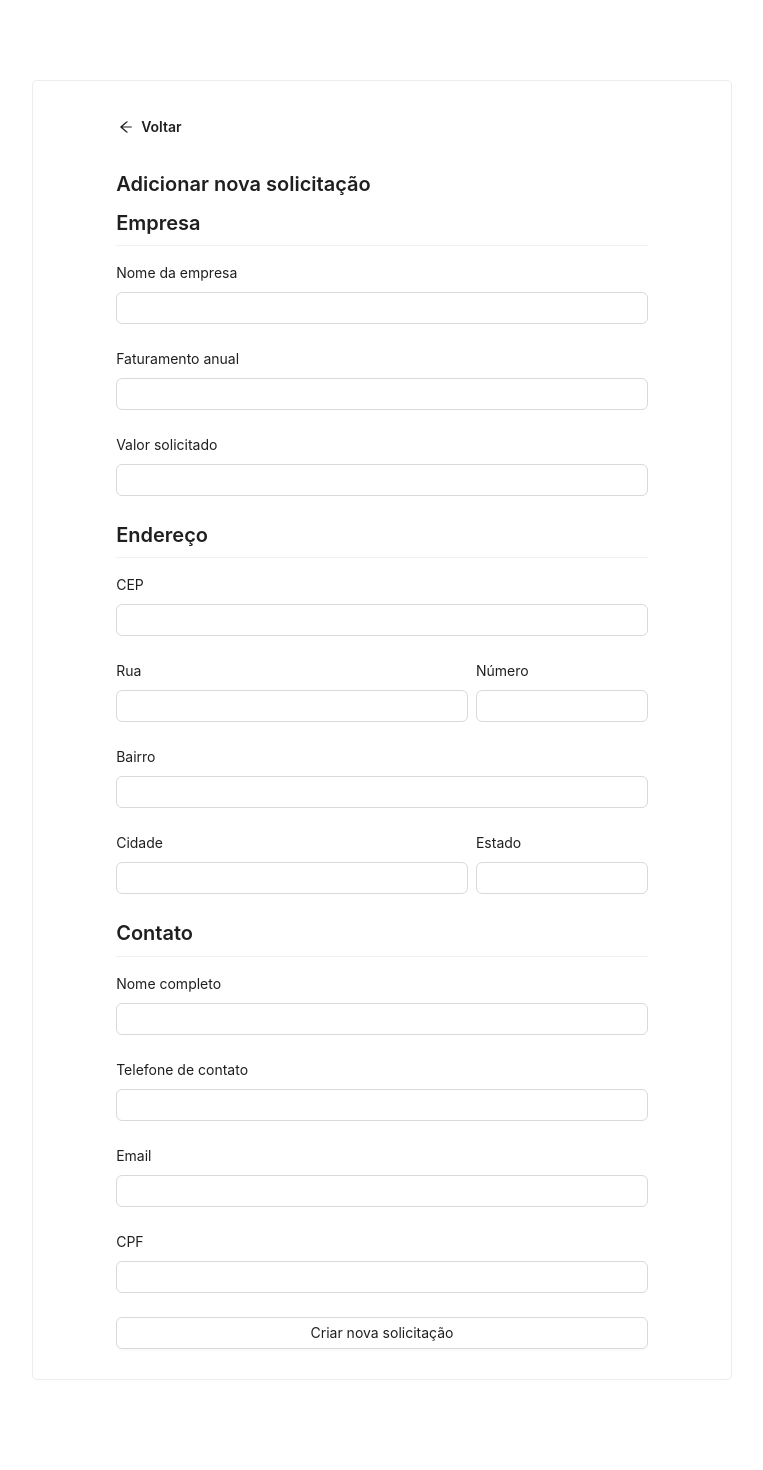
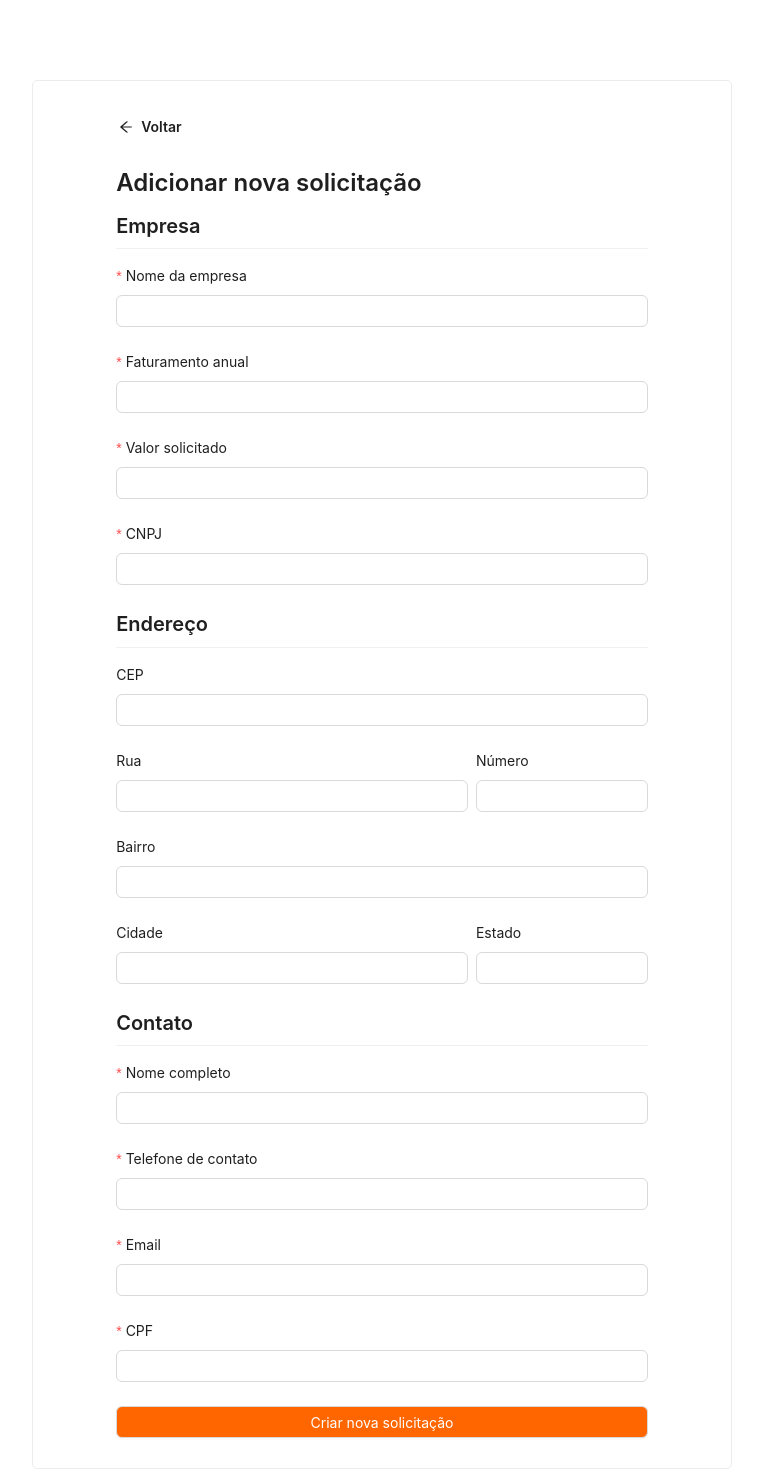
Before and after one commit to YDan08/teste-money-money, a React (Create React App) app: page /add-solicitacao in a window 1280 px wide. Shown: the top 1470 px of the page, without its empty margins (258-1021 px from the left). Built offline with nearby package versions, Linux system fonts and the light colour scheme.

Commit message:
feat: adicionar api e rules no cadastro de solicitacao

```diff
--- a/src/pages/AddSolicitacao/AddSolicitacao.jsx
+++ b/src/pages/AddSolicitacao/AddSolicitacao.jsx
@@ -1,14 +1,37 @@
 import { ArrowLeftOutlined } from '@ant-design/icons';
-import { Button, Col, Form, Input, Row, Typography } from 'antd';
-import { Link } from 'react-router-dom';
+import { Button, Col, Form, Input, message, Row, Typography } from 'antd';
+import { Link, useNavigate } from 'react-router-dom';
 import LayoutDefault from '../../components/LayoutDefault';
 import Categoria from '../../components/Categoria';
 import TituloCategoria from '../../components/TituloCategoria';
+import BotaoForm from '../../components/BotaoForm';
+import { api } from '../../utils/api';
 
 export const AddSolicitacao = () => {
+  const navigate = useNavigate();
+
+  const [messageApi, contextHolder] = message.useMessage();
+
+  const error = () => {
+    messageApi.open({
+      type: 'error',
+      content: 'Não foi possível cadastrar a solicitação',
+    });
+  };
+
+  const cadastrarSolicitacao = async (dados) => {
+    try {
+      await api.post('/solicitacoes', dados);
+      navigate('/');
+    } catch (e) {
+      error();
+    }
+  };
+
   return (
     <LayoutDefault>
-      <Form layout="vertical">
+      {contextHolder}
+      <Form layout="vertical" onFinish={cadastrarSolicitacao}>
         <Row justify="center">
           <Col span={20}>
             <Link to="/">
@@ -23,7 +46,7 @@ export const AddSolicitacao = () => {
           </Col>
 
           <Col span={20}>
-            <Typography.Title level={4}>
+            <Typography.Title level={3}>
               Adicionar nova solicitação
             </Typography.Title>
           </Col>
@@ -32,13 +55,41 @@ export const AddSolicitacao = () => {
             <TituloCategoria>Empresa</TituloCategoria>
           </Categoria>
           <Col span={20}>
-            <Form.Item label="Nome da empresa">
+            <Form.Item
+              label="Nome da empresa"
+              name="nomeEmpresa"
+              rules={[
+                { required: true, message: 'O nome da empresa é obrigatório' },
+              ]}
+            >
               <Input />
             </Form.Item>
-            <Form.Item label="Faturamento anual">
+            <Form.Item
+              label="Faturamento anual"
+              name="faturamentoAnual"
+              rules={[
+                {
+                  required: true,
+                  message: 'O faturamento anual é obrigatório',
+                },
+              ]}
+            >
               <Input />
             </Form.Item>
-            <Form.Item label="Valor solicitado">
+            <Form.Item
+              label="Valor solicitado"
+              name="valorSolicitado"
+              rules={[
+                { required: true, message: 'O valor solicitado é obrigatório' },
+              ]}
+            >
+              <Input />
+            </Form.Item>
+            <Form.Item
+              label="CNPJ"
+              name="cnpj"
+              rules={[{ required: true, message: 'O CNPJ é obrigatório' }]}
+            >
               <Input />
             </Form.Item>
           </Col>
@@ -47,32 +98,32 @@ export const AddSolicitacao = () => {
             <TituloCategoria>Endereço</TituloCategoria>
           </Categoria>
           <Col span={20}>
-            <Form.Item label="CEP">
+            <Form.Item label="CEP" name="cep">
               <Input />
             </Form.Item>
             <Row justify="space-between" gutter={8}>
               <Col span={16}>
-                <Form.Item label="Rua">
+                <Form.Item label="Rua" name="rua">
                   <Input />
                 </Form.Item>
               </Col>
               <Col span={8}>
-                <Form.Item label="Número">
+                <Form.Item label="Número" name="numero">
                   <Input />
                 </Form.Item>
               </Col>
             </Row>
-            <Form.Item label="Bairro">
+            <Form.Item label="Bairro" name="bairro">
               <Input />
             </Form.Item>
             <Row justify="space-between" gutter={8}>
               <Col span={16}>
-                <Form.Item label="Cidade">
+                <Form.Item label="Cidade" name="cidade">
                   <Input />
                 </Form.Item>
               </Col>
               <Col span={8}>
-                <Form.Item label="Estado">
+                <Form.Item label="Estado" name="estado">
                   <Input />
                 </Form.Item>
               </Col>
@@ -83,22 +134,60 @@ export const AddSolicitacao = () => {
             <TituloCategoria>Contato</TituloCategoria>
           </Categoria>
           <Col span={20}>
-            <Form.Item label="Nome completo">
+            <Form.Item
+              label="Nome completo"
+              name="nomeResponsavel"
+              rules={[
+                {
+                  required: true,
+                  message: 'O nome completo é obrigatório',
+                },
+              ]}
+            >
               <Input />
             </Form.Item>
-            <Form.Item label="Telefone de contato">
+            <Form.Item
+              label="Telefone de contato"
+              name="telefone"
+              rules={[
+                {
+                  required: true,
+                  message: 'O telefone é obrigatório',
+                },
+              ]}
+            >
               <Input />
             </Form.Item>
-            <Form.Item label="Email">
+            <Form.Item
+              label="Email"
+              name="email"
+              rules={[
+                {
+                  required: true,
+                  message: 'O email é obrigatório',
+                },
+              ]}
+            >
               <Input />
             </Form.Item>
-            <Form.Item label="CPF">
+            <Form.Item
+              label="CPF"
+              name="cpf"
+              rules={[
+                {
+                  required: true,
+                  message: 'O CPF é obrigatório',
+                },
+              ]}
+            >
               <Input />
             </Form.Item>
           </Col>
 
           <Col span={20}>
-            <Button block>Criar nova solicitação</Button>
+            <BotaoForm block htmlType="submit">
+              Criar nova solicitação
+            </BotaoForm>
           </Col>
         </Row>
       </Form>
```
